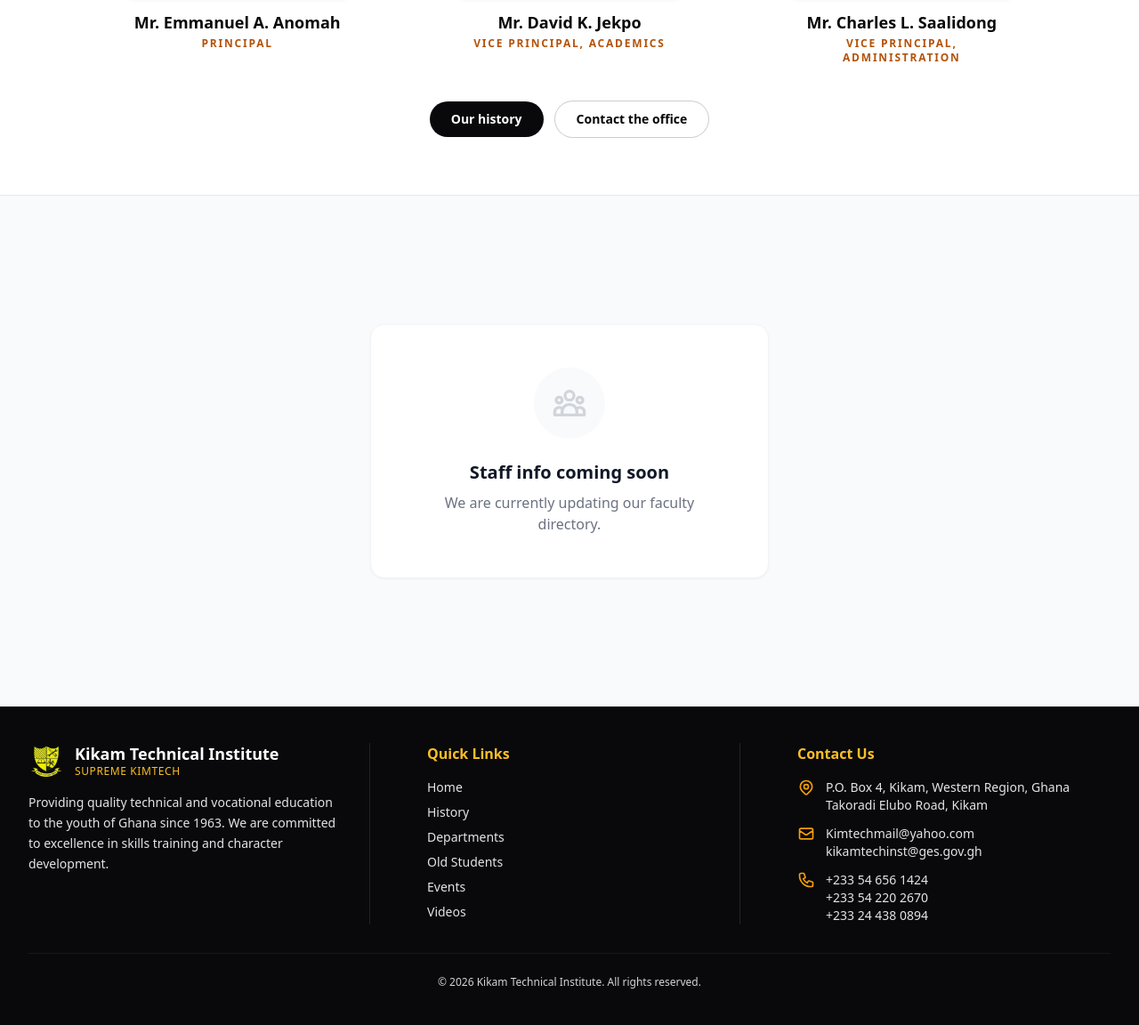
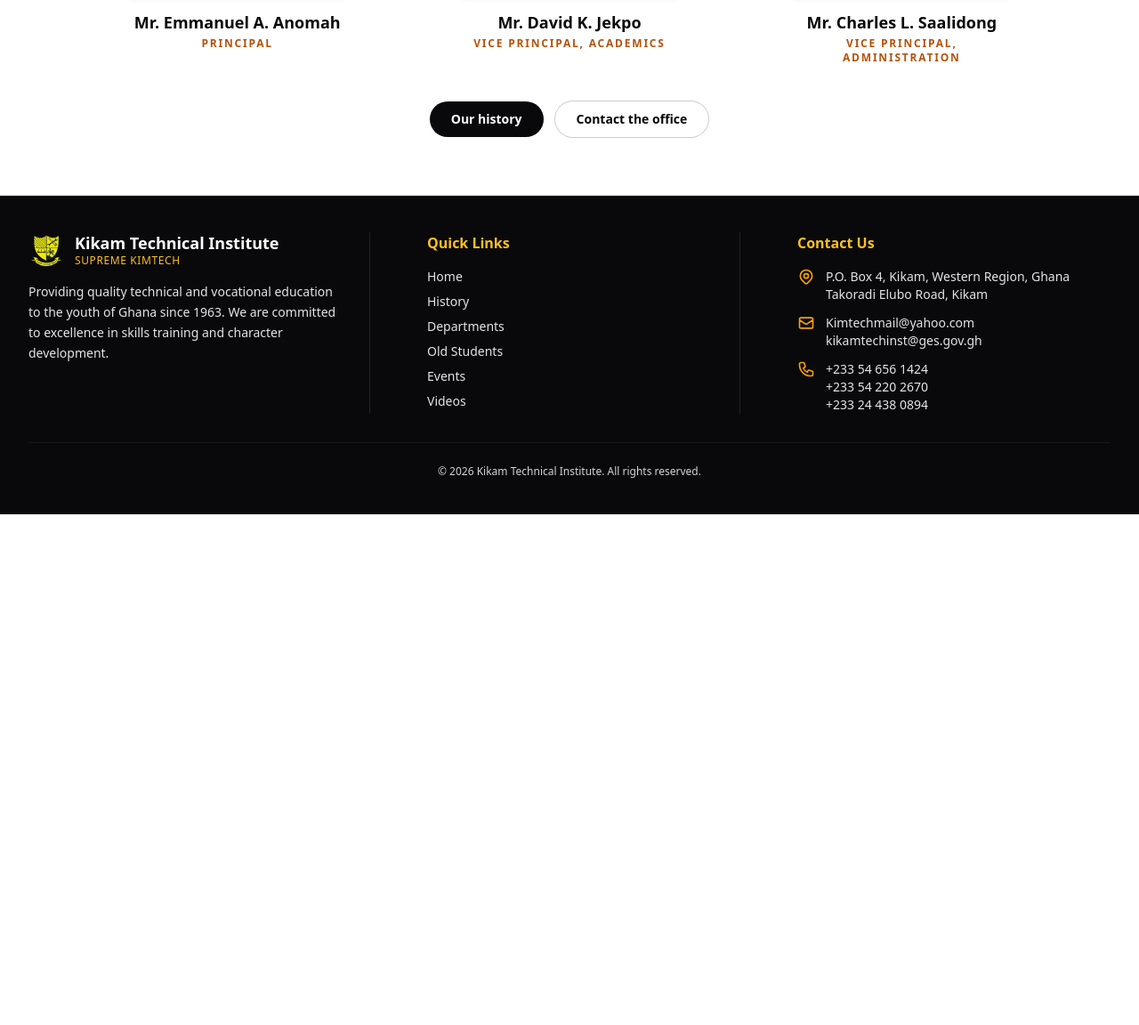
Before and after one commit to androidnega/kti, a PHP site: page /KTI/index.php?url=staff in a window 1280 px wide. Shown: the part 1054-2206 px from the top of the page at 89% size. After the commit the page ends 1632 px from the top, so only its background shows below. Run offline with PHP 8.4, Linux system fonts and the light colour scheme; some libraries are stand-ins or nearby versions.

Commit message:
Staff: hide 'Staff info coming soon' placeholder when directory is empty
Co-authored-by: Cursor <cursoragent@cursor.com>

```diff
--- a/app/views/staff.php
+++ b/app/views/staff.php
@@ -82,9 +82,9 @@
 </section>
 
 <!-- Staff by Department -->
+<?php if (!empty($staffByDept)): ?>
 <section class="py-16 bg-gray-50">
     <div class="max-w-7xl mx-auto px-4 sm:px-6 lg:px-8">
-        <?php if (!empty($staffByDept)): ?>
             <?php foreach ($staffByDept as $department => $staffMembers): ?>
                 <div class="mb-20 last:mb-0">
                     <h2 class="text-3xl font-bold text-gray-900 mb-10 border-l-4 border-primary-600 pl-4">
@@ -117,21 +117,9 @@
                     </div>
                 </div>
             <?php endforeach; ?>
-        <?php else: ?>
-            <div class="text-center py-20">
-                <div class="bg-white rounded-2xl p-12 max-w-md mx-auto shadow-sm border border-gray-100">
-                    <div class="w-20 h-20 bg-gray-50 rounded-full flex items-center justify-center mx-auto mb-6 text-gray-300">
-                        <svg class="w-10 h-10" fill="none" stroke="currentColor" viewBox="0 0 24 24">
-                            <path stroke-linecap="round" stroke-linejoin="round" stroke-width="2" d="M17 20h5v-2a3 3 0 00-5.356-1.857M17 20H7m10 0v-2c0-.656-.126-1.283-.356-1.857M7 20H2v-2a3 3 0 015.356-1.857M7 20v-2c0-.656.126-1.283.356-1.857m0 0a5.002 5.002 0 019.288 0M15 7a3 3 0 11-6 0 3 3 0 016 0zm6 3a2 2 0 11-4 0 2 2 0 014 0zM7 10a2 2 0 11-4 0 2 2 0 014 0z" />
-                        </svg>
-                    </div>
-                    <p class="text-xl font-bold text-gray-900">Staff info coming soon</p>
-                    <p class="text-gray-500 mt-2">We are currently updating our faculty directory.</p>
-                </div>
-            </div>
-        <?php endif; ?>
     </div>
 </section>
+<?php endif; ?>
 
 <?php
 $content = ob_get_clean();
```
